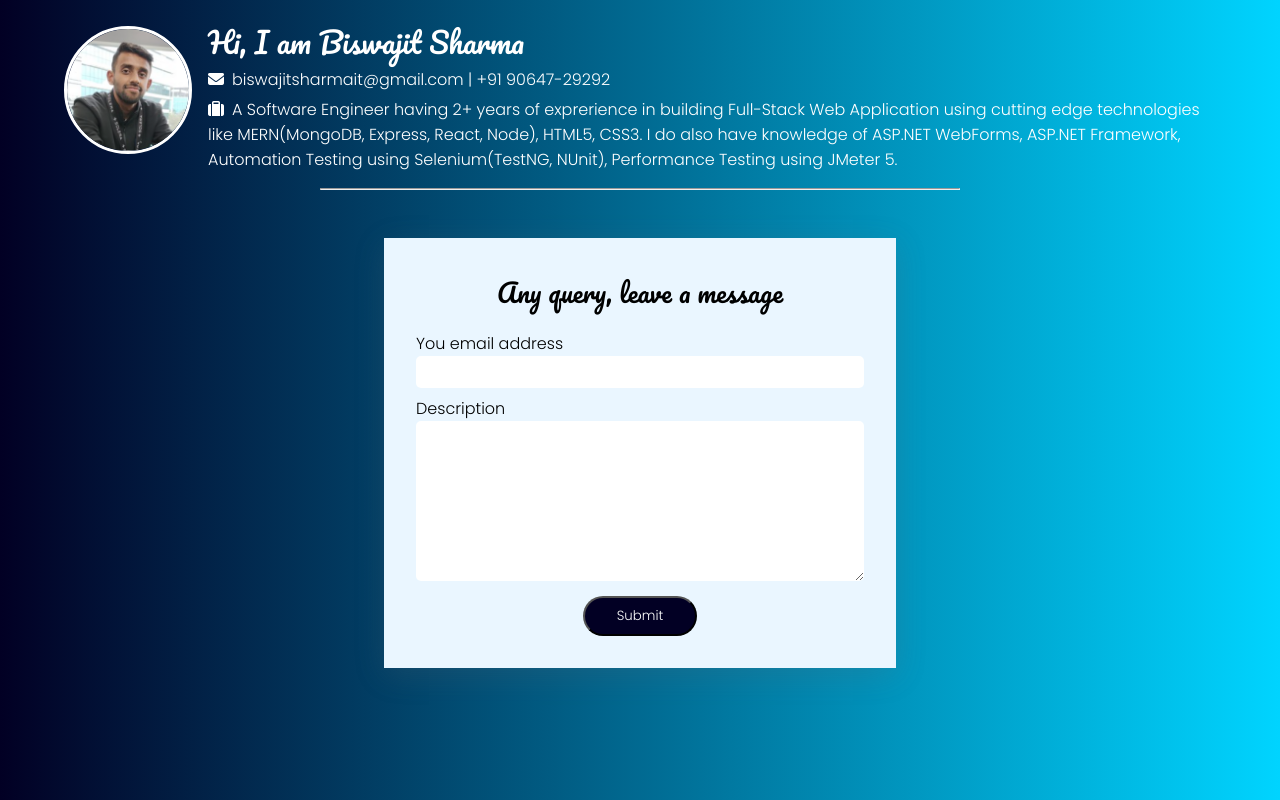
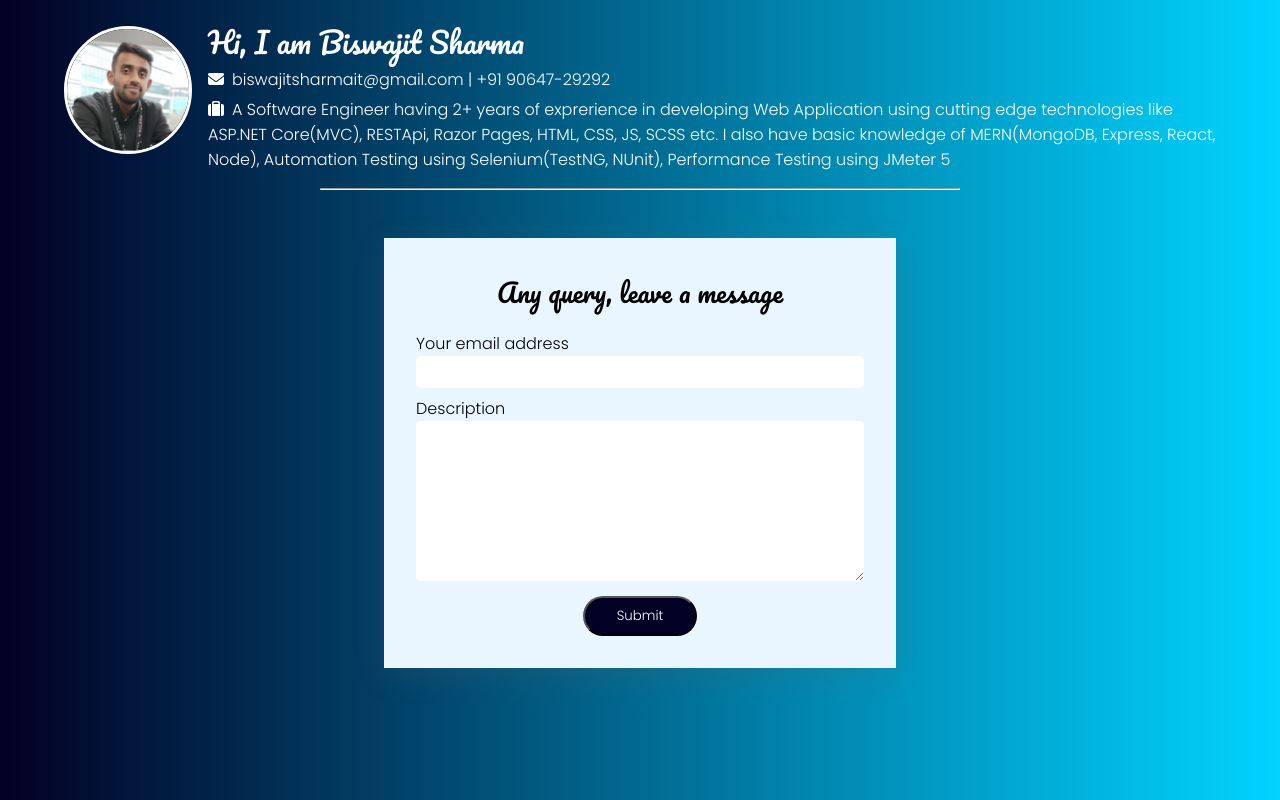
Before and after one commit to biswajitatgithub/contact-biswajit-sharma, a React (Create React App) app: page / in a window 1280 px wide. Built offline with nearby package versions, Linux system fonts and the light colour scheme.

Commit message:
change in email address label

```diff
--- a/src/App.js
+++ b/src/App.js
@@ -2,7 +2,7 @@ import './App.css';
 import ContactForm from './Components/ContactForm/ContactForm';
 import OwnerDetails from './Components/OwnerDetails/OwnerDetails';
 function App() {
-  const desc = "A Software Engineer having 2+ years of exprerience in building Full-Stack Web Application using cutting edge technologies like MERN(MongoDB, Express, React, Node), HTML5, CSS3. I do also have knowledge of ASP.NET WebForms, ASP.NET Framework, Automation Testing using Selenium(TestNG, NUnit), Performance Testing using JMeter 5.";
+  const desc = "A Software Engineer having 2+ years of exprerience in developing Web Application using cutting edge technologies like ASP.NET Core(MVC), RESTApi, Razor Pages, HTML, CSS, JS, SCSS etc. I also have basic knowledge of MERN(MongoDB, Express, React, Node), Automation Testing using Selenium(TestNG, NUnit), Performance Testing using JMeter 5";
   return (
     <div className="contact-container">
       <OwnerDetails name="Hi, I am Biswajit Sharma" contact="biswajitsharmait@gmail.com | +91 90647-29292" description={desc} />
--- a/src/Components/ContactForm/ContactForm.js
+++ b/src/Components/ContactForm/ContactForm.js
@@ -11,7 +11,7 @@ const ContactForm = () => {
       </div>
       <form onSubmit={handleSubmit}>
         <div className="input">
-          <span>You email address</span>
+          <span>Your email address</span>
           <input id="email" type="email" name="email" />
           <ValidationError prefix="Email" field="email" errors={state.errors} />
         </div>
```
